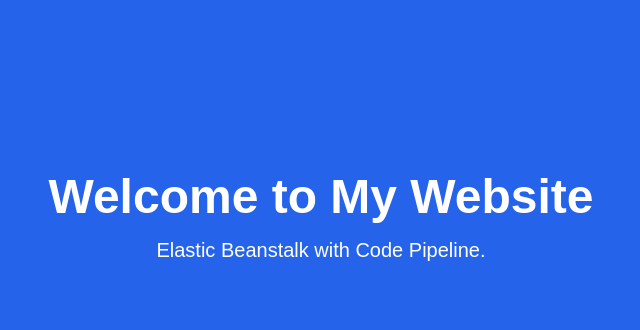
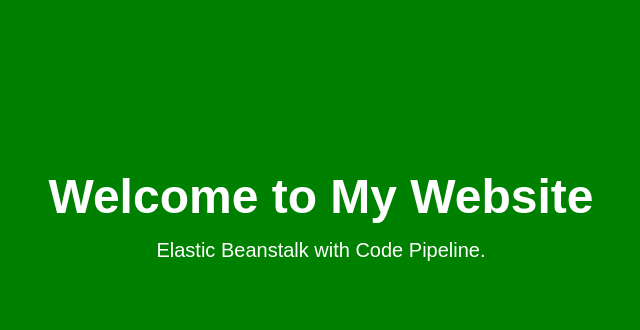
Before and after one commit to budha-spec/nodejs-app, a website: page public/index.html in a window 1280 px wide. Shown: the part 172-502 px from the top of the page, without its empty margins (319-959 px from the left). Drawn offline with Linux system fonts and the light colour scheme.

Commit message:
Change background color from blue to green

```diff
--- a/public/index.html
+++ b/public/index.html
@@ -14,7 +14,7 @@
 
         body {
             font-family: Arial, sans-serif;
-            background-color: #2563eb;
+            background-color: green;
             color: white;
             height: 100vh;
             display: flex;
```
